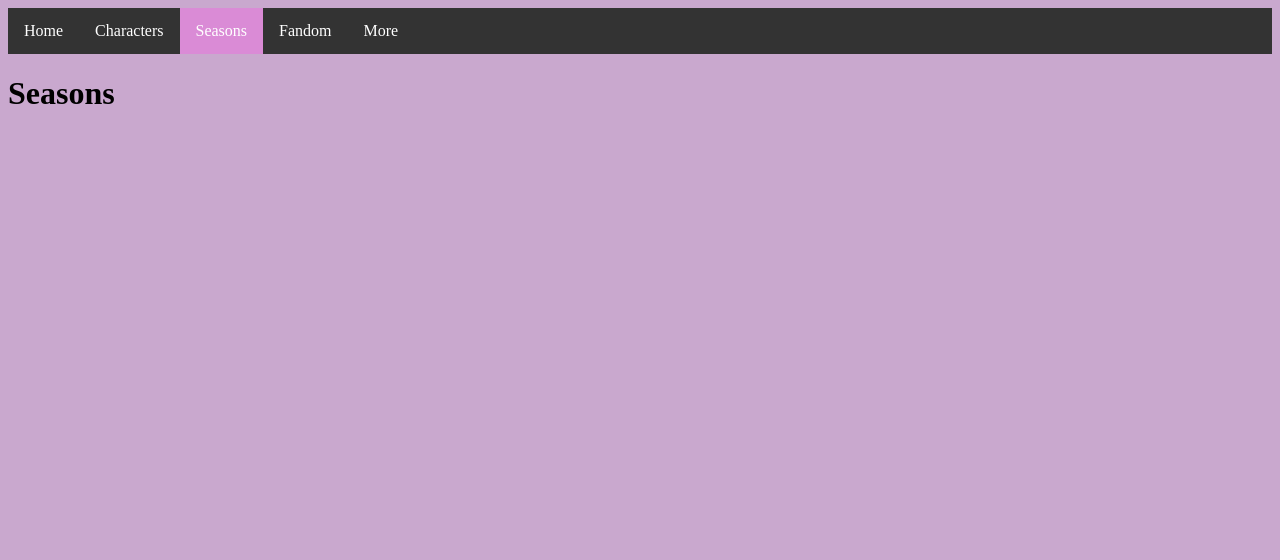
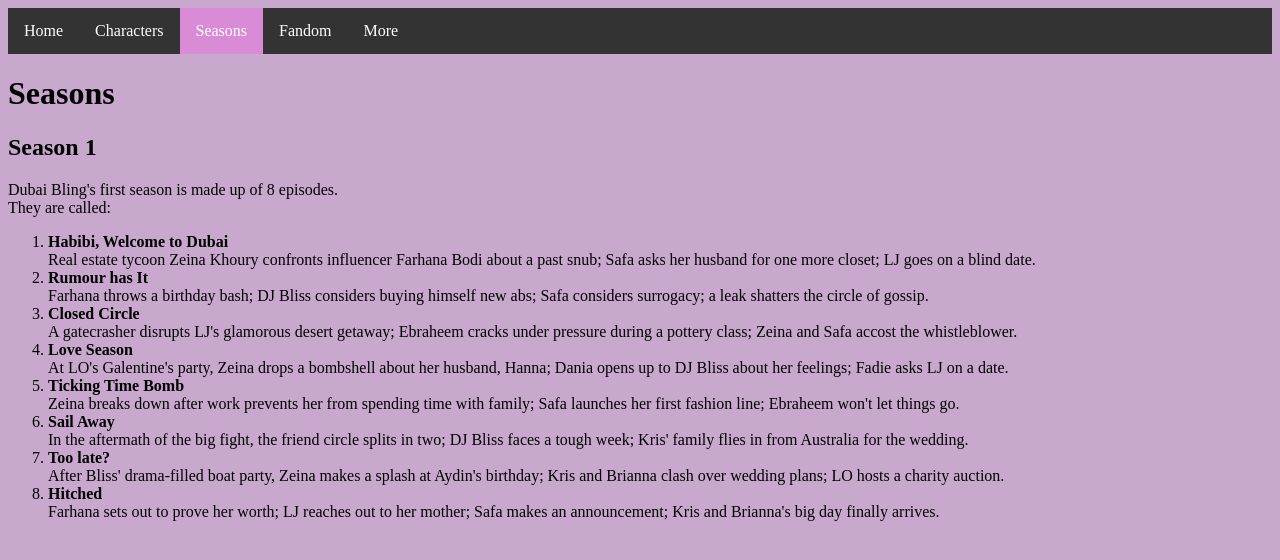
Before and after one commit to wardak2010/Dubai-Bling-website, a plain HTML site: page seasons.html in a window 1280 px wide. Drawn offline with Linux system fonts and the light colour scheme.

Commit message:
Made some changes to the seasons page.
Added some more writing and information.

```diff
--- a/seasons.html
+++ b/seasons.html
@@ -18,6 +18,23 @@
 
       <h1>Seasons</h1>
 
+      <h2>Season 1</h2>
+      Dubai Bling's first season is made up of 8 episodes.<br>
+      They are called:
+      <ol>
+    <li><b>Habibi, Welcome to Dubai</b><br>Real estate tycoon Zeina Khoury confronts influencer Farhana Bodi about a past snub; Safa asks her husband for one more closet; LJ goes on a blind date.</li>
+    <li><b>Rumour has It</b><br>Farhana throws a birthday bash; DJ Bliss considers buying himself new abs; Safa considers surrogacy; a leak shatters the circle of gossip.</li>
+    <li><b>Closed Circle</b><br>A gatecrasher disrupts LJ's glamorous desert getaway; Ebraheem cracks under pressure during a pottery class; Zeina and Safa accost the whistleblower.</li>
+    <li><b>Love Season</b><br>At LO's Galentine's party, Zeina drops a bombshell about her husband, Hanna; Dania opens up to DJ Bliss about her feelings; Fadie asks LJ on a date.</li>
+    <li><b>Ticking Time Bomb</b><br>Zeina breaks down after work prevents her from spending time with family; Safa launches her first fashion line; Ebraheem won't let things go.</li>
+    <li><b>Sail Away</b><br>In the aftermath of the big fight, the friend circle splits in two; DJ Bliss faces a tough week; Kris' family flies in from Australia for the wedding.</li>
+    <li><b>Too late?</b><br>After Bliss' drama-filled boat party, Zeina makes a splash at Aydin's birthday; Kris and Brianna clash over wedding plans; LO hosts a charity auction.</li>
+    <li><b>Hitched</b><br>Farhana sets out to prove her worth; LJ reaches out to her mother; Safa makes an announcement; Kris and Brianna's big day finally arrives.</li>
+
+
+      </ol>
+
+
 
 
 
--- a/style.css
+++ b/style.css
@@ -32,5 +32,8 @@ border-radius: 10%;
 
 body {
 background-color: rgb(201, 168, 206);
+}
 
+h1 {
+font-family: ;
 }
```
Also changed, not shown: index.html (+1 -1 lines).
